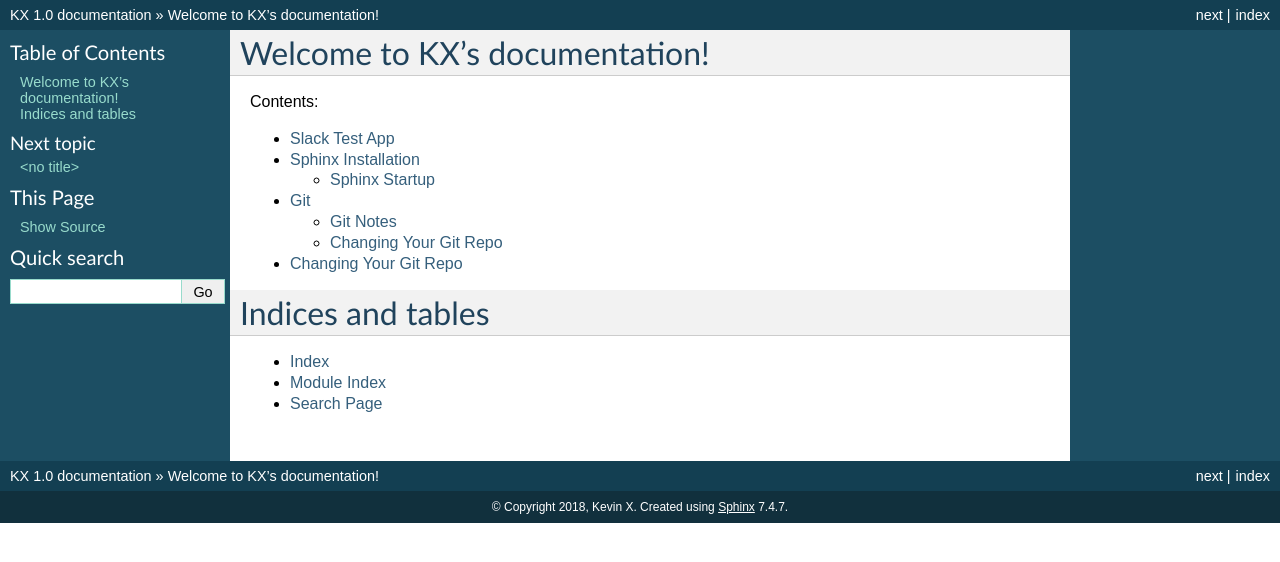
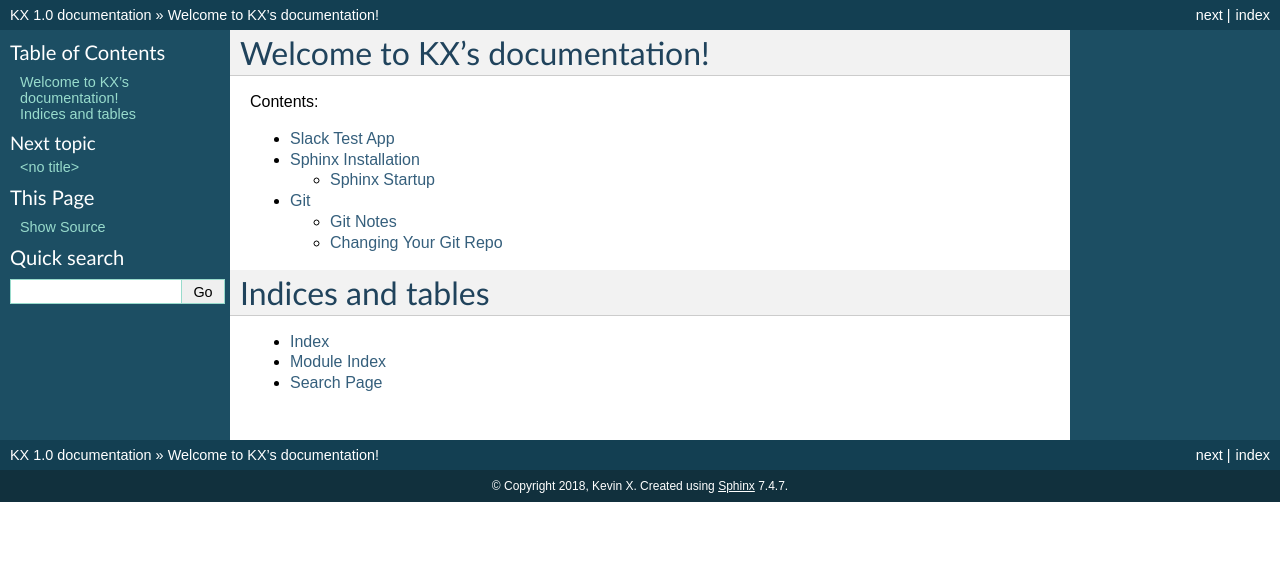
Before and after one commit to kxie28/kxie28.github.io, a Sphinx documentation site: the page built from docs/source/index.rst, in a window 1280 px wide. Shown: the top 562 px of the page. Built offline with Sphinx 7.4.7, drawn with Linux system fonts in a browser that asks for light colours.

Commit message:
removed wrong jekyll

```diff
--- a/docs/source/index.rst
+++ b/docs/source/index.rst
@@ -14,7 +14,6 @@ Welcome to KX's documentation!
    slack
    sphinx
    git
-   git_repo_change
 
 
 Indices and tables
```
Also changed, not shown: 2 other files.
